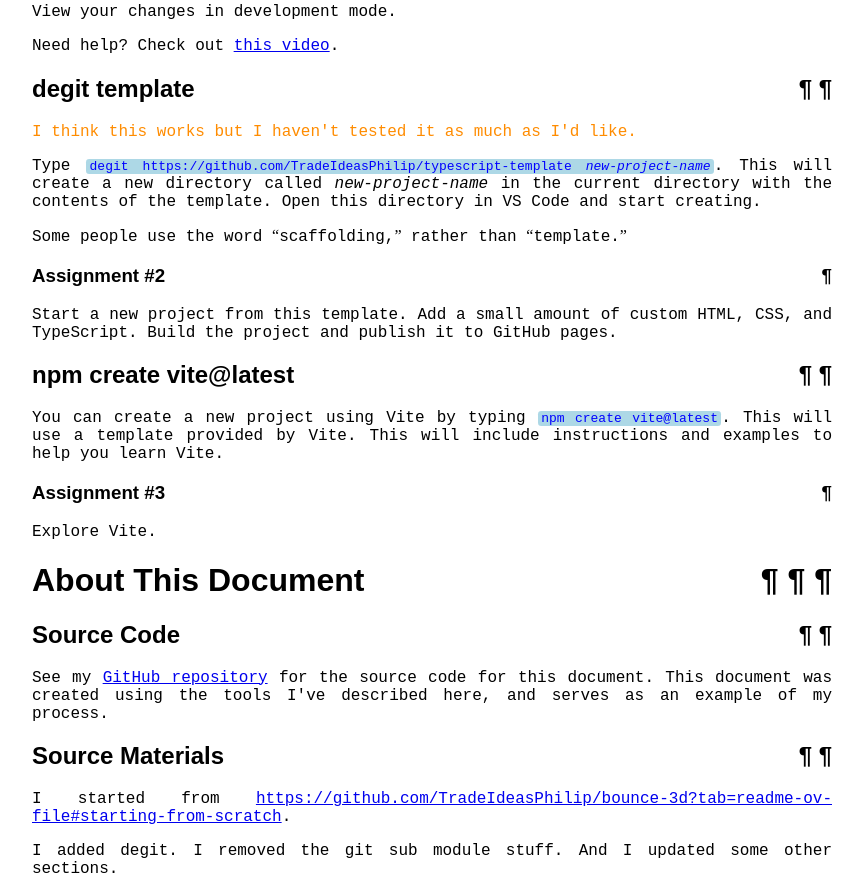
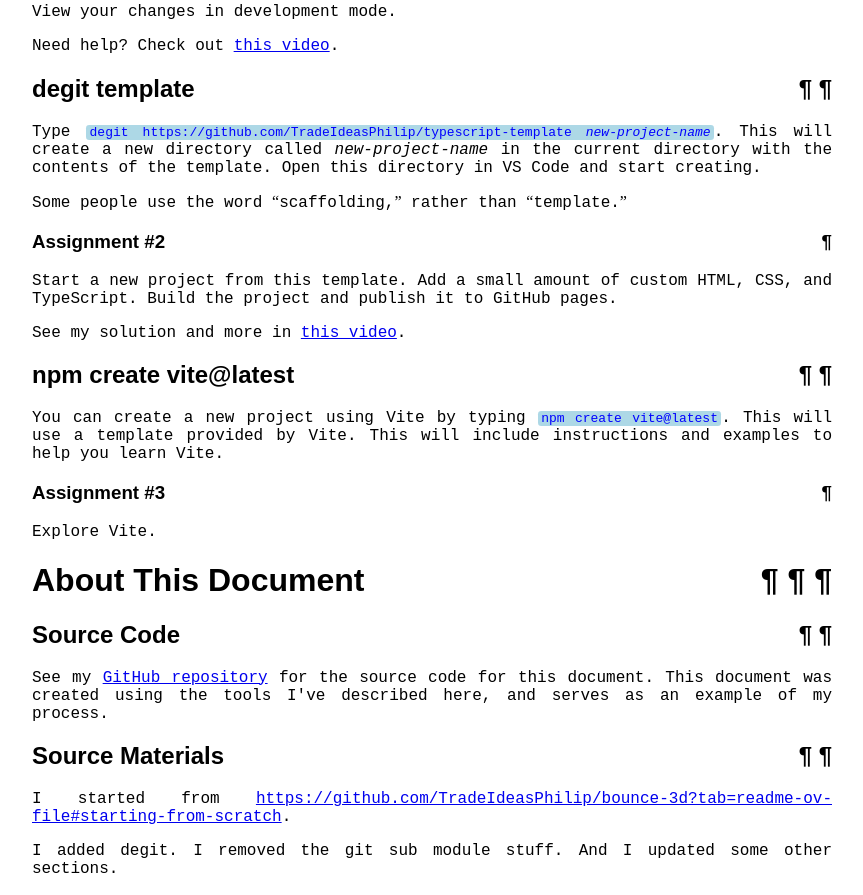
Before and after one commit to TradeIdeasPhilip/typescript-getting-started, a website built with Vite: page docs/index.html in a window 1280 px wide. Shown: the part 3957-4852 px from the top of the page, without its empty margins (208-1071 px from the left). Built offline with nearby package versions, Linux system fonts and the light colour scheme; a web font is replaced by a local one.

Commit message:
Add a video for assignment #2

```diff
--- a/docs/index.html
+++ b/docs/index.html
@@ -340,9 +340,6 @@
         <a href="https://www.youtube.com/watch?v=xnAVMRXJ2c4">this video</a>.
       </p>
       <h2>degit template</h2>
-      <p style="color: darkorange">
-        I think this works but I haven't tested it as much as I'd like.
-      </p>
       <p>
         Type
         <code
@@ -368,6 +365,10 @@
         Start a new project from this template. Add a small amount of custom
         HTML, CSS, and TypeScript. Build the project and publish it to GitHub
         pages.
+      </p>
+      <p>
+        See my solution and more in
+        <a href="https://youtu.be/tsjmffqCVAI">this video</a>.
       </p>
       <h2>npm create vite@latest</h2>
       <p>
```
Also changed, not shown: index.html (+4 -3 lines).
